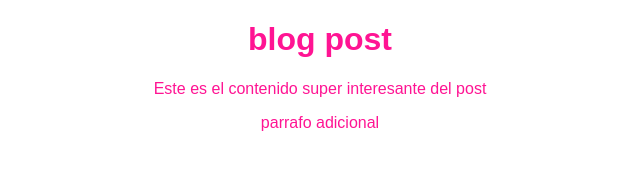
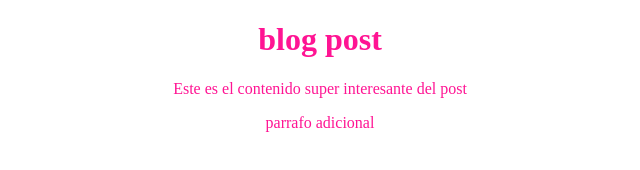
Before and after one commit to Andnaror/BlogPracticaPlatzi, a plain HTML site: page index.html in a window 1280 px wide. Shown: the whole page, without its empty margins (320-960 px from the left). Drawn offline with Linux system fonts and the light colour scheme.

Commit message:
cambio fuente a courier

```diff
--- a/CSS/estilos.css
+++ b/CSS/estilos.css
@@ -1,5 +1,5 @@
 body{
     text-align: center;
-    font-family: "Arial";
+    font-family: "Curier";
     color: deeppink;
 }
```
